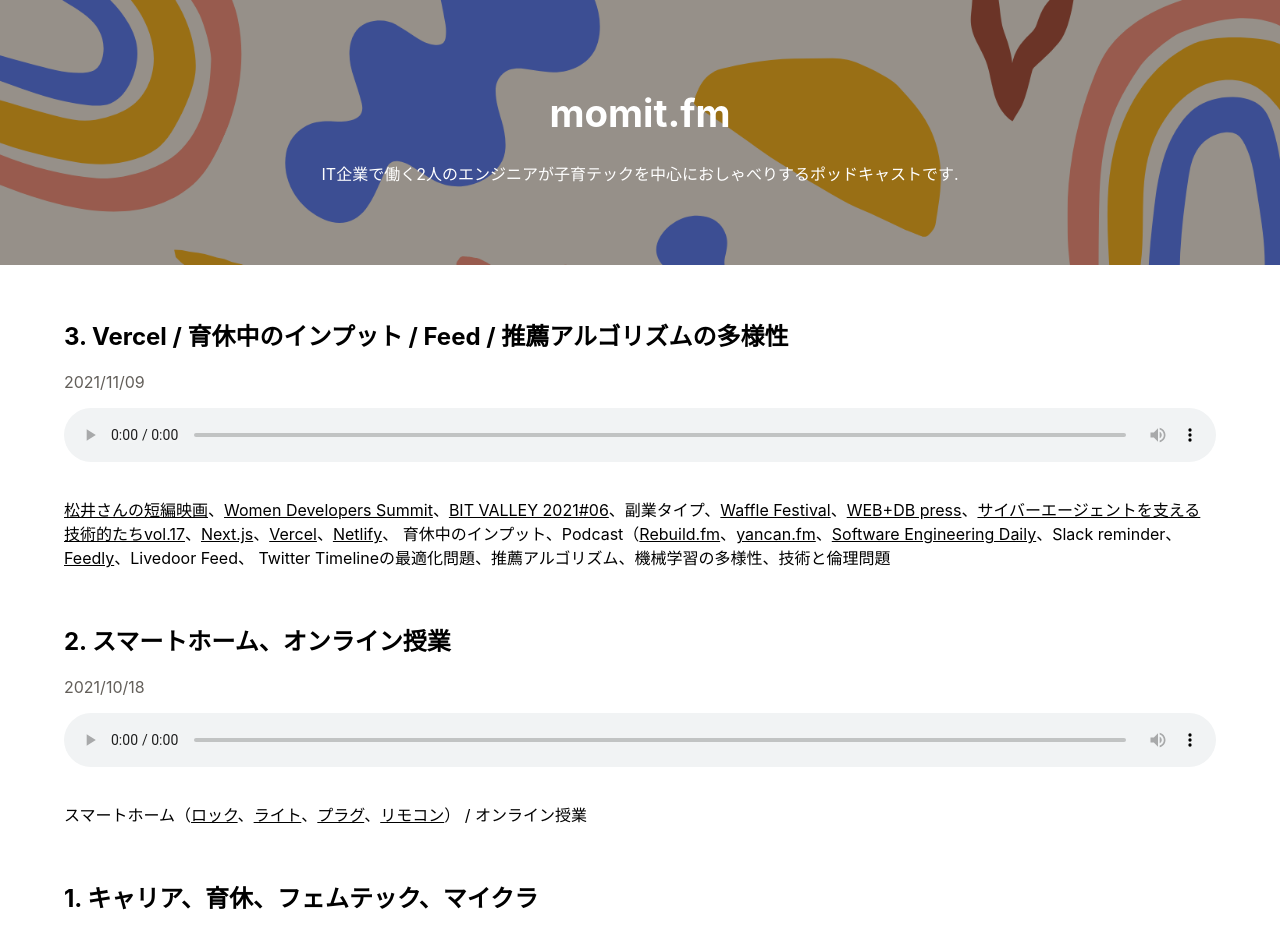
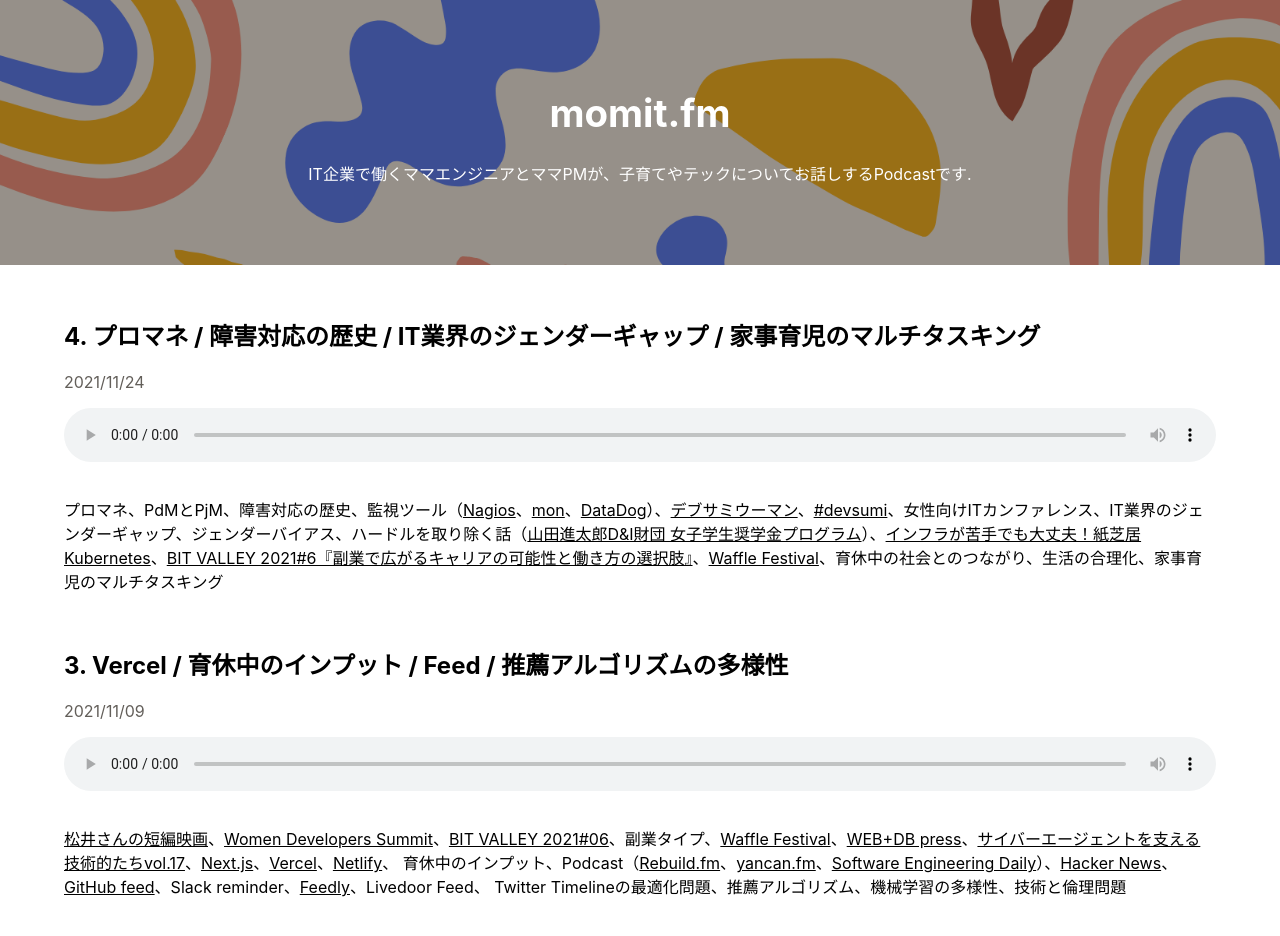
Before and after one commit to fuzzy31u/momit.fm, a Next.js app: page / in a window 1280 px wide. Shown: the top 936 px of the page. Built offline with nearby package versions, Linux system fonts and the light colour scheme.

Commit message:
Add ep.4

```diff
--- a/pages/index.tsx
+++ b/pages/index.tsx
@@ -5,7 +5,7 @@ import { faPodcast, faRssSquare } from '@fortawesome/free-solid-svg-icons'
 import { faGoogle, faSpotify, faApple } from '@fortawesome/free-brands-svg-icons'
 import styles from '../styles/Home.module.css'
 
-const description = "IT企業で働く2人のエンジニアが子育テックを中心におしゃべりするポッドキャストです."
+const description = "IT企業で働くママエンジニアとママPMが、子育てやテックについてお話しするPodcastです."
 
 export default function Home() {
   return (
@@ -32,6 +32,16 @@ export default function Home() {
       <div className={styles.main}>
       <article>
           <h2>
+            4. プロマネ / 障害対応の歴史 / IT業界のジェンダーギャップ / 家事育児のマルチタスキング
+          </h2>
+          <p className={styles.main_date}>2021/11/24</p>
+          <audio className={styles.main_audio} controls src="https://d3ctxlq1ktw2nl.cloudfront.net/staging/2021-10-25/233405983-44100-2-9f01ebeb91d79.m4a"></audio>
+          <p className={styles.main_description}>
+          プロマネ、PdMとPjM、障害対応の歴史、監視ツール（<a href="https://www.nagios.org/">Nagios</a>、<a href="http://mon.sourceforge.net/">mon</a>、<a href="https://www.datadoghq.com/">DataDog</a>）、<a href="https://event.shoeisha.jp/devsumi/20211117">デブサミウーマン</a>、<a href="https://twitter.com/hashtag/devsumi?src=hashtag_click">#devsumi</a>、女性向けITカンファレンス、IT業界のジェンダーギャップ、ジェンダーバイアス、ハードルを取り除く話（<a href="https://jp.techcrunch.com/2021/08/04/yamada-shintaro-di-foundation/">山田進太郎D&amp;I財団 女子学生奨学金プログラム</a>）、<a href="https://twitter.com/_a0i/status/1460908385486839813?s=20">インフラが苦手でも大丈夫！紙芝居Kubernetes</a>、<a href="https://twitter.com/_yukamiya/status/1461147123093671936">BIT VALLEY 2021#6『副業で広がるキャリアの可能性と働き方の選択肢』</a>、<a href="https://waffle-fes2021.peatix.com/">Waffle Festival</a>、育休中の社会とのつながり、生活の合理化、家事育児のマルチタスキング
+          </p>
+        </article>
+        <article>
+          <h2>
             3. Vercel / 育休中のインプット / Feed / 推薦アルゴリズムの多様性
           </h2>
           <p className={styles.main_date}>2021/11/09</p>
@@ -39,13 +49,13 @@ export default function Home() {
           <p className={styles.main_description}>
             <a href="https://www.pj-iforget.com/">松井さんの短編映画</a>、<a href="https://event.shoeisha.jp/devsumi/20211117">Women Developers Summit</a>、<a href="https://2021.bit-valley.jp/program/career/35">BIT VALLEY 2021#06</a>、副業タイプ、<a href="https://waffle-fes2021.peatix.com/">Waffle Festival</a>、<a href="https://gihyo.jp/magazine/wdpress">WEB+DB press</a>、<a href="https://gihyo.jp/dev/serial/01/cyberagent/0017">サイバーエージェントを支える技術的たちvol.17</a>、
             <a href="https://nextjs.org/">Next.js</a>、<a href="https://vercel.com/">Vercel</a>、<a href="https://www.netlify.com/">Netlify</a>、
-            育休中のインプット、Podcast（<a href="https://rebuild.fm/">Rebuild.fm</a>、<a href="https://www.yancan.tech/">yancan.fm</a>、<a href="https://softwareengineeringdaily.com/category/all-episodes/exclusive-content/Podcast/">Software Engineering Daily</a>、Slack reminder、<a href="https://feedly.com/">Feedly</a>、Livedoor Feed、
+            育休中のインプット、Podcast（<a href="https://rebuild.fm/">Rebuild.fm</a>、<a href="https://www.yancan.tech/">yancan.fm</a>、<a href="https://softwareengineeringdaily.com/category/all-episodes/exclusive-content/Podcast/">Software Engineering Daily</a>）、<a href="https://news.ycombinator.com/news">Hacker News</a>、<a href="https://docs.github.com/en/rest/reference/activity#feeds">GitHub feed</a>、Slack reminder、<a href="https://feedly.com/">Feedly</a>、Livedoor Feed、
             Twitter Timelineの最適化問題、推薦アルゴリズム、機械学習の多様性、技術と倫理問題
           </p>
         </article>
         <article>
           <h2>
-            2. スマートホーム、オンライン授業
+            2. スマートホーム / オンライン授業
           </h2>
           <p className={styles.main_date}>2021/10/18</p>
           <audio className={styles.main_audio} controls src="https://d3ctxlq1ktw2nl.cloudfront.net/staging/2021-9-18/225120195-44100-2-584b8a81d3e61.m4a"></audio>
@@ -56,7 +66,7 @@ export default function Home() {
         <article>
           <h2>
             {/* <a href="./episode/1"> */}
-            1. キャリア、育休、フェムテック、マイクラ
+            1. キャリア / 育休 / フェムテック / マイクラ
             {/* </a> */}
           </h2>
           <p className={styles.main_date}>2021/10/05</p>
```
